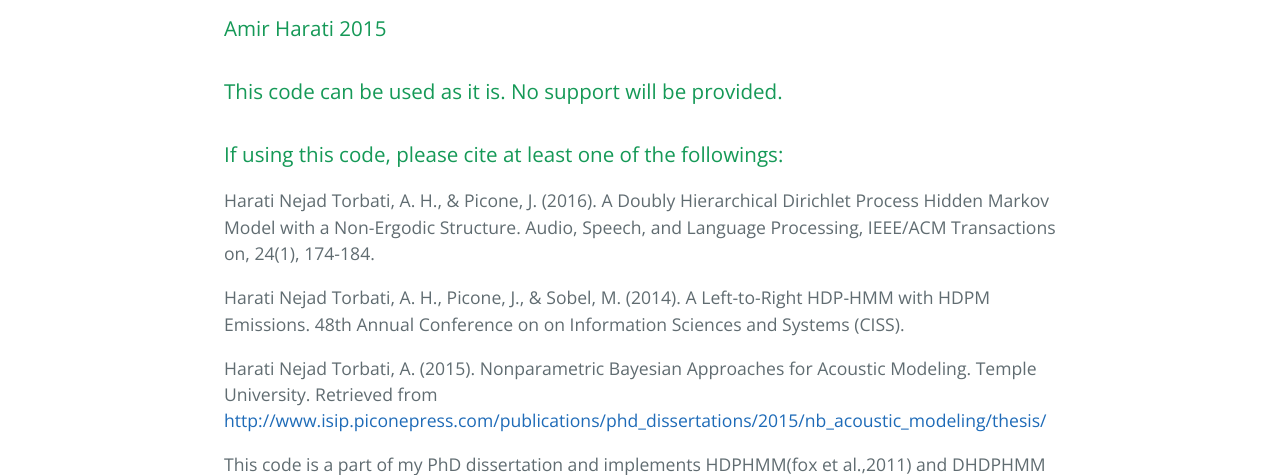
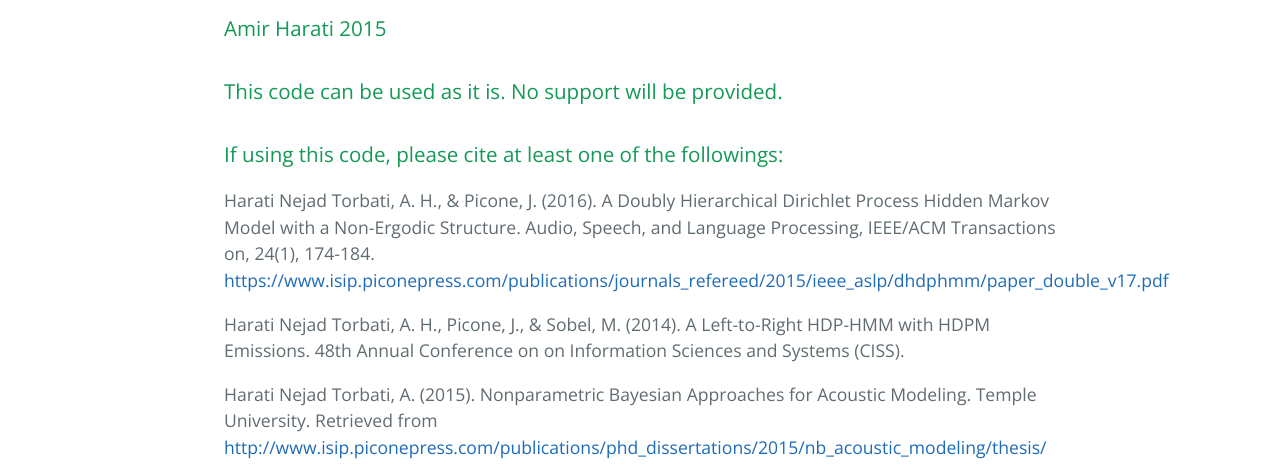
Before and after one commit to amirharati/hdphmm_lib, a plain HTML site: page index.html in a window 1280 px wide. Shown: the part 569-1044 px from the top of the page. Drawn offline with nearby package versions, Linux system fonts and the light colour scheme.

```diff
--- a/index.html
+++ b/index.html
@@ -31,7 +31,8 @@
 <h3>
 <a id="if-using-this-code-please-cite-at-least-one-of-the-followings" class="anchor" href="#if-using-this-code-please-cite-at-least-one-of-the-followings" aria-hidden="true"><span class="octicon octicon-link"></span></a>If using this code, please cite at least one of the followings:</h3>
 
-<p>Harati Nejad Torbati, A. H., &amp; Picone, J. (2016). A Doubly Hierarchical Dirichlet Process Hidden Markov Model with a Non-Ergodic Structure. Audio, Speech, and Language Processing, IEEE/ACM Transactions on, 24(1), 174-184.</p>
+<p>Harati Nejad Torbati, A. H., &amp; Picone, J. (2016). A Doubly Hierarchical Dirichlet Process Hidden Markov Model with a Non-Ergodic Structure. Audio, Speech, and Language Processing, IEEE/ACM Transactions on, 24(1), 174-184.
+<a href="https://www.isip.piconepress.com/publications/journals_refereed/2015/ieee_aslp/dhdphmm/paper_double_v17.pdf">https://www.isip.piconepress.com/publications/journals_refereed/2015/ieee_aslp/dhdphmm/paper_double_v17.pdf</a></p>
 
 <p>Harati Nejad Torbati, A. H., Picone, J., &amp; Sobel, M. (2014). A Left-to-Right HDP-HMM with HDPM Emissions. 48th Annual Conference on  on Information Sciences and Systems (CISS).</p>
 
```
Also changed, not shown: params.json (+1 -1 lines).
